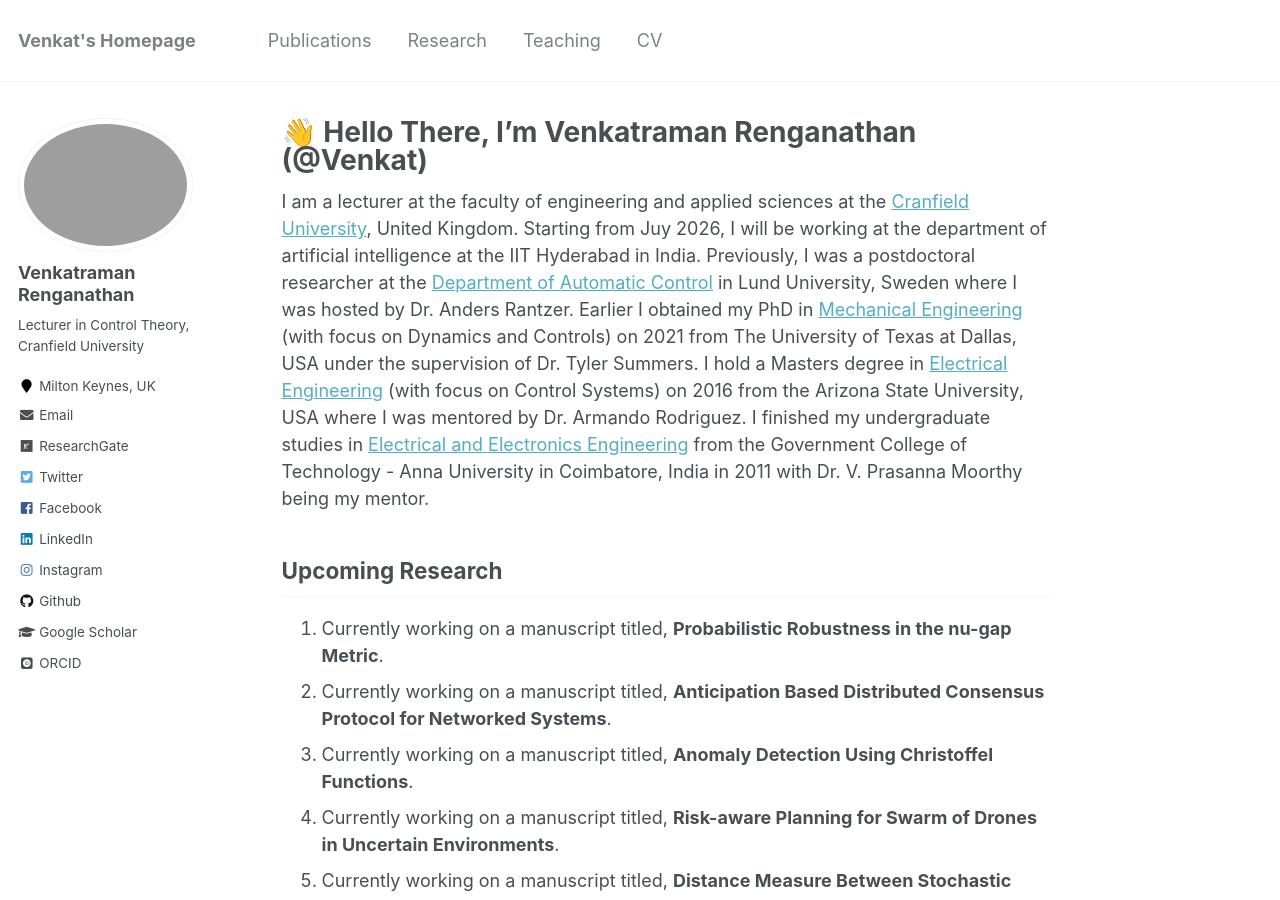
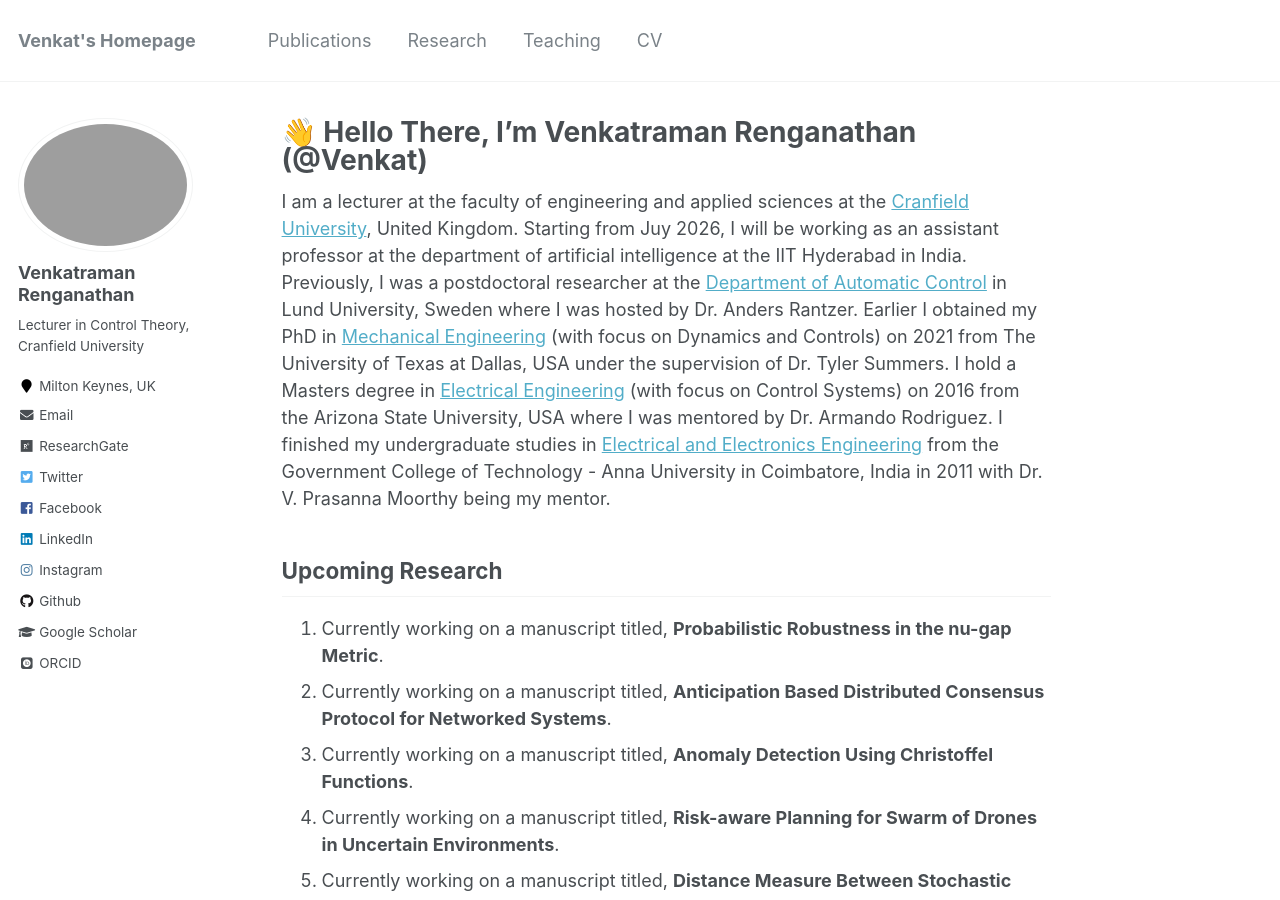
Before and after one commit to venkatramanrenganathan/venkatramanrenganathan.github.io, a Jekyll site: the page built from _pages/about.md, in a window 1280 px wide and 900 px high. Built offline with Jekyll 4.4.1, drawn with Linux system fonts in a browser that asks for light colours; some web fonts are replaced.

Commit message:
Update about.md

```diff
--- a/_pages/about.md
+++ b/_pages/about.md
@@ -7,7 +7,7 @@ redirect_from:
   - /about/
   - /about.html
 ---
-I am a lecturer at the faculty of engineering and applied sciences at the [Cranfield University](https://profiles.cranfield.ac.uk/3240-venkatraman-renganathan), United Kingdom. Starting from Juy 2026, I will be working at the department of artificial intelligence at the IIT Hyderabad in India. Previously, I was a postdoctoral researcher at the [Department of Automatic Control](https://control.lth.se) in Lund University, Sweden where I was hosted by Dr. Anders Rantzer. Earlier I obtained my PhD in [Mechanical Engineering](https://me.utdallas.edu) (with focus on Dynamics and Controls) on 2021 from The University of Texas at Dallas, USA under the supervision of Dr. Tyler Summers. I hold a Masters degree in [Electrical Engineering](https://ecee.engineering.asu.edu) (with focus on Control Systems) on 2016 from the Arizona State University, USA where I was mentored by Dr. Armando Rodriguez. I finished my undergraduate studies in [Electrical and Electronics Engineering](https://gct.ac.in/19/department-eee-about-department) from the Government College of Technology - Anna University in Coimbatore, India in 2011 with Dr. V. Prasanna Moorthy being my mentor.
+I am a lecturer at the faculty of engineering and applied sciences at the [Cranfield University](https://profiles.cranfield.ac.uk/3240-venkatraman-renganathan), United Kingdom. Starting from Juy 2026, I will be working as an assistant professor at the department of artificial intelligence at the IIT Hyderabad in India. Previously, I was a postdoctoral researcher at the [Department of Automatic Control](https://control.lth.se) in Lund University, Sweden where I was hosted by Dr. Anders Rantzer. Earlier I obtained my PhD in [Mechanical Engineering](https://me.utdallas.edu) (with focus on Dynamics and Controls) on 2021 from The University of Texas at Dallas, USA under the supervision of Dr. Tyler Summers. I hold a Masters degree in [Electrical Engineering](https://ecee.engineering.asu.edu) (with focus on Control Systems) on 2016 from the Arizona State University, USA where I was mentored by Dr. Armando Rodriguez. I finished my undergraduate studies in [Electrical and Electronics Engineering](https://gct.ac.in/19/department-eee-about-department) from the Government College of Technology - Anna University in Coimbatore, India in 2011 with Dr. V. Prasanna Moorthy being my mentor.
 
 ## Upcoming Research
 1. Currently working on a manuscript titled, **Probabilistic Robustness in the nu-gap Metric**.
```
